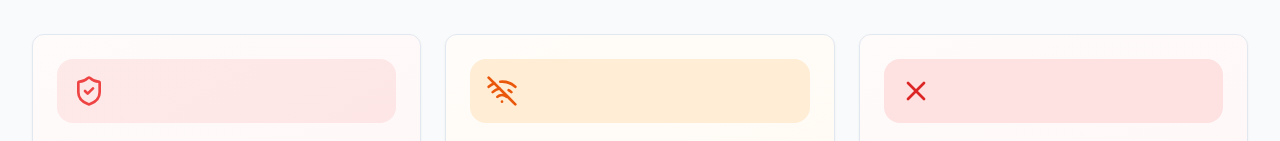
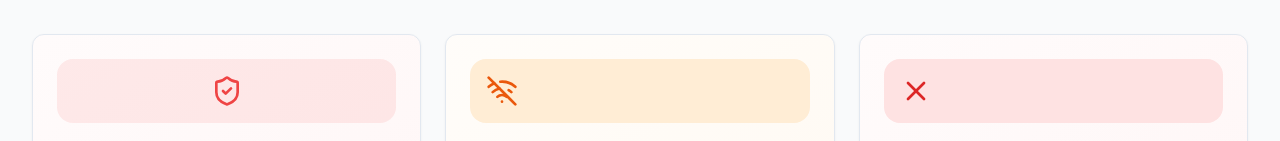
Before and after one commit to sh-kim-peekaboolabs/offline-docs-ai, a React (Vite) app: page / in a window 1280 px wide. Shown: the part 659-800 px from the top of the page. Built offline with nearby package versions, Linux system fonts and the light colour scheme.

Commit message:
Center icons
Center-align icons in the specified section.

```diff
--- a/src/pages/Index.tsx
+++ b/src/pages/Index.tsx
@@ -57,7 +57,7 @@ const Problem = () => <section className="section pt-8" aria-labelledby="problem
         <div className="feature-card flex flex-col items-center text-center p-6 relative overflow-hidden">
           <div className="absolute inset-0 bg-gradient-to-br from-red-50 to-red-100 opacity-30"></div>
           <div className="relative z-10">
-            <div className="p-4 rounded-2xl bg-destructive/10 text-destructive mb-4">
+            <div className="p-4 rounded-2xl bg-destructive/10 text-destructive mb-4 flex items-center justify-center">
               <ShieldCheck className="w-8 h-8" />
             </div>
             <h3 className="font-semibold mb-2">기밀 문서 보안 때문에 ChatGPT를 사용할 수 없어요</h3>
```
